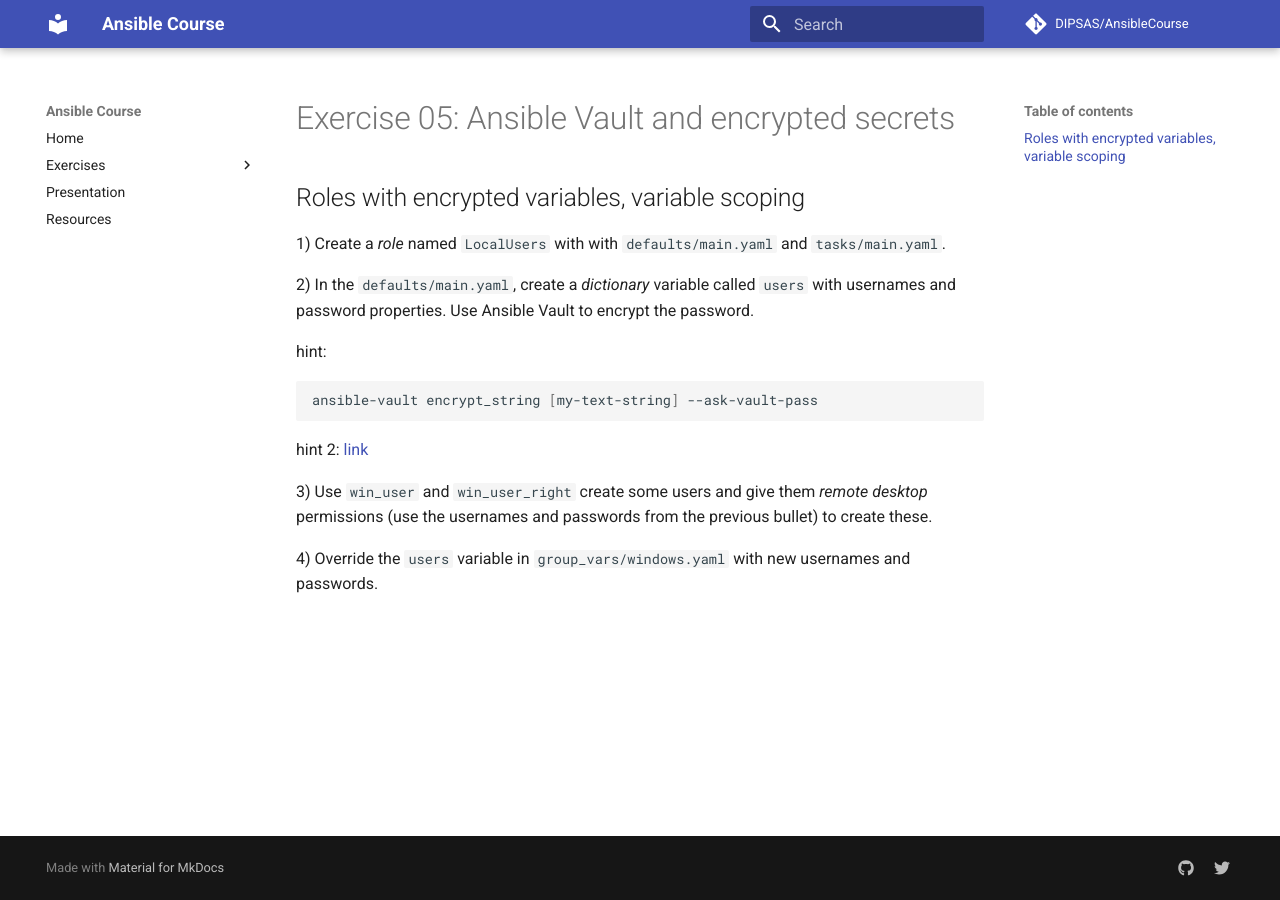
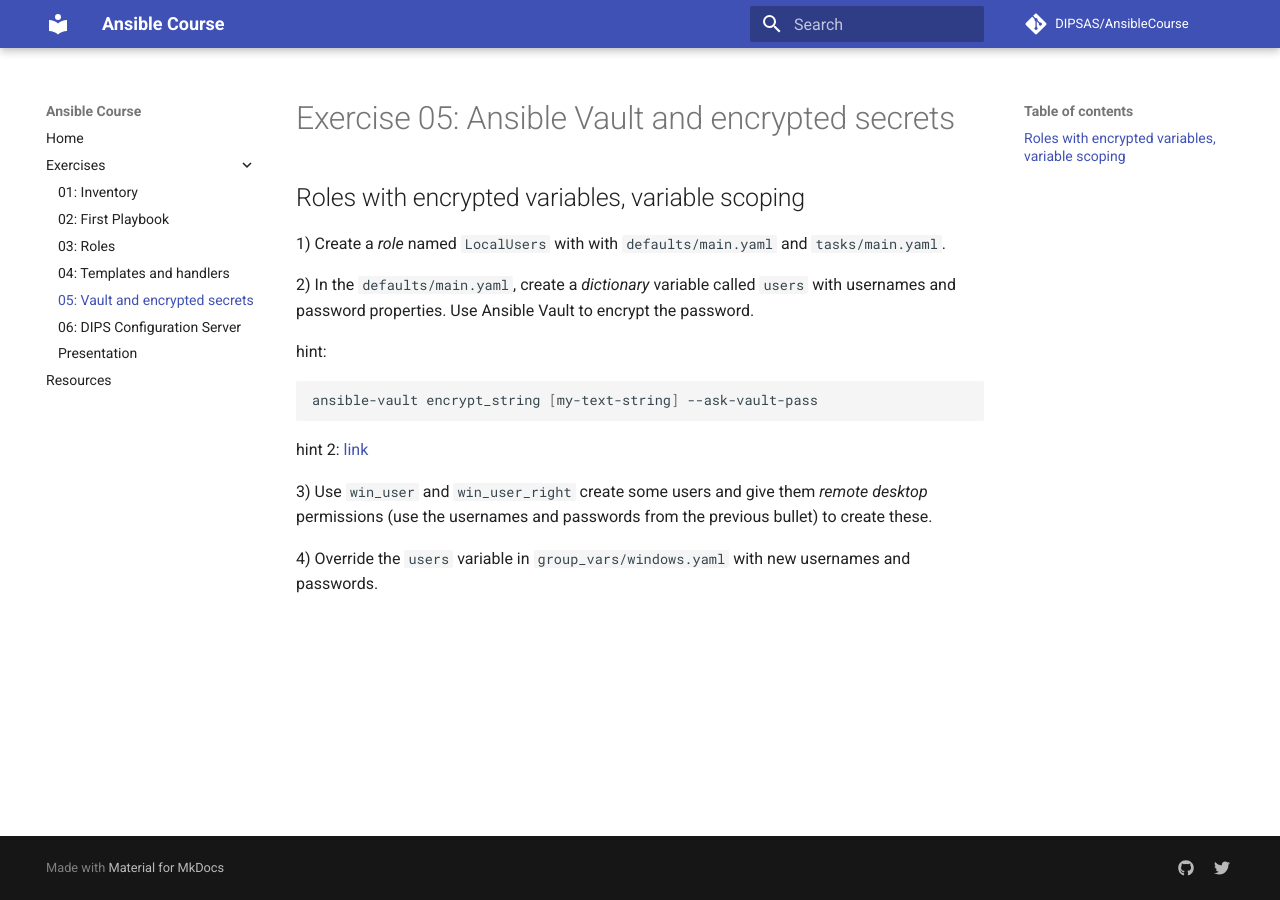
Before and after one commit to DIPSAS/AnsibleCourse, an MkDocs documentation site: the page built from docs/exercises/05-Vault.md, in a window 1280 px wide. Built offline with MkDocs 1.6.1 and Material for MkDocs 9.7.7, drawn with Linux system fonts in a browser that asks for light colours; comment, search, counter and statistics services are not loaded.

Commit message:
updated mkdocs file

```diff
--- a/mkdocs.yml
+++ b/mkdocs.yml
@@ -11,9 +11,10 @@
     - '01: Inventory' : exercises/01-Inventory.md
     - '02: First Playbook' : exercises/02-FirstPlaybook.md
     - '03: Roles' : exercises/03-Roles.md
-    - '04: Encrypted values' : exercises/04-Vault.md
-    - '05: DIPS Configuration Server ' : exercises/05-ConfigurationServer.md
-  - Presentation: presentation.md
+    - '04: Templates and handlers' : exercises/04-TemplatesHandlers.md
+    - '05: Vault and encrypted secrets' : exercises/05-Vault.md
+    - '06: DIPS Configuration Server ' : exercises/06-ConfigurationServer.md
+    - Presentation: presentation.md
   - Resources: resources.md
 
 # Repository
```
